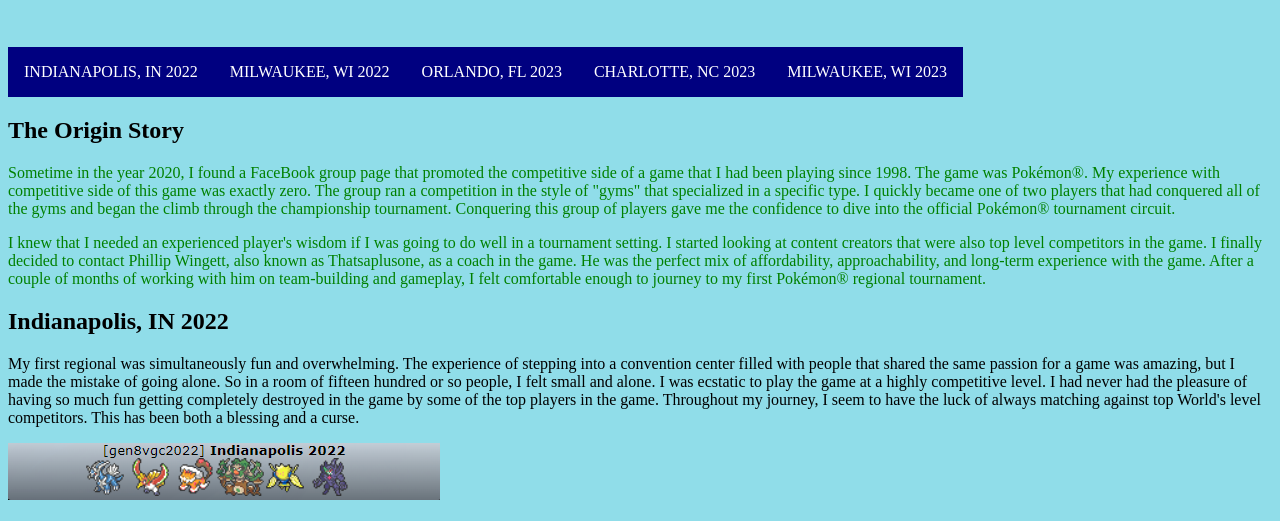
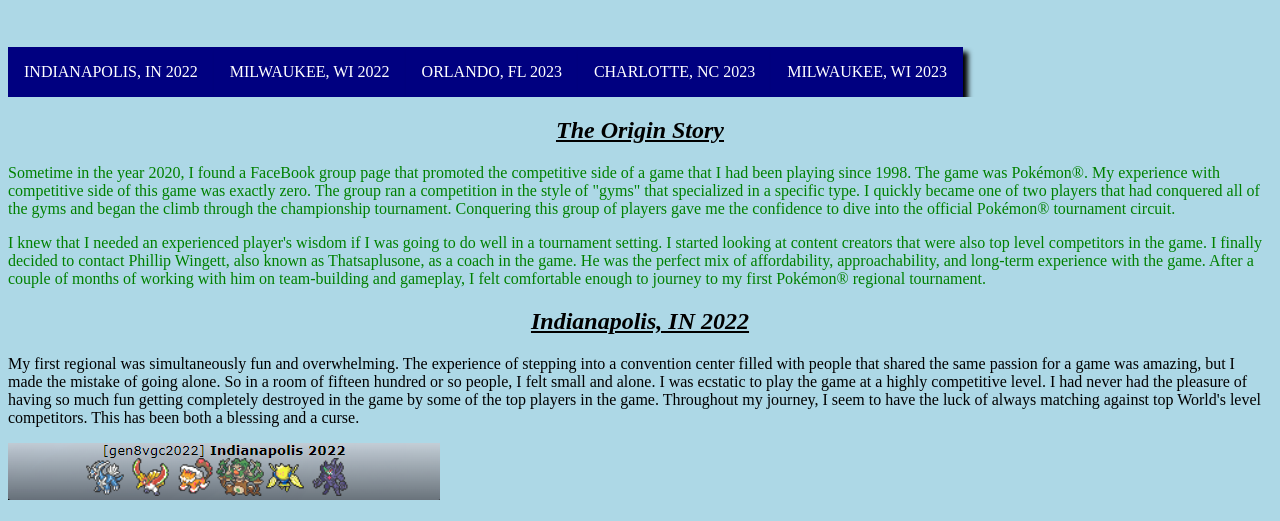
Before and after one commit to LaunchCodeAllhubs/js-assignment-4-html-me-something-CoryWilk, a website: page index.html in a window 1280 px wide. Shown: the part 279-800 px from the top of the page. Drawn offline with Linux system fonts and the light colour scheme.

Commit message:
Added styling

```diff
--- a/styles.css
+++ b/styles.css
@@ -3,25 +3,33 @@
 a{
     position: relative;
     background-color: navy;
-    box-shadow: 0 5px 0 black;
+    box-shadow: 5px 5px 5px black;
     color: white;
     text-decoration: none;
     text-transform: uppercase;
 }
 
 a:hover{
-    background-color: purple;
     text-decoration: underline;
-}
-
-ul{
-    list-style: square;
 }
 
 body{
     margin: 8px;
     display: block;
-    background-color:rgb(144, 221, 233);
+    background-color: lightblue;
+}
+
+h2{
+    text-align: center;
+    font-size: 24px;
+    font-weight: bolder;
+    text-decoration: underline;
+    font-style:italic;
+}
+
+p{
+    font-size: 16px;
+    font-weight:500;
 }
 
 #mainHeading {
```
